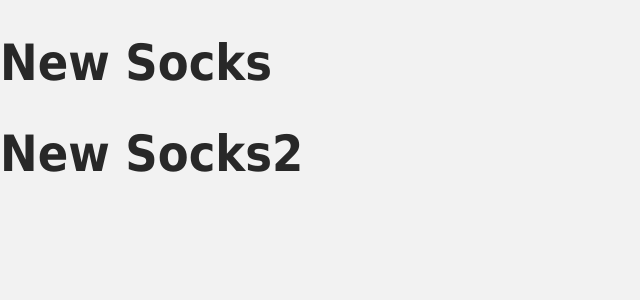
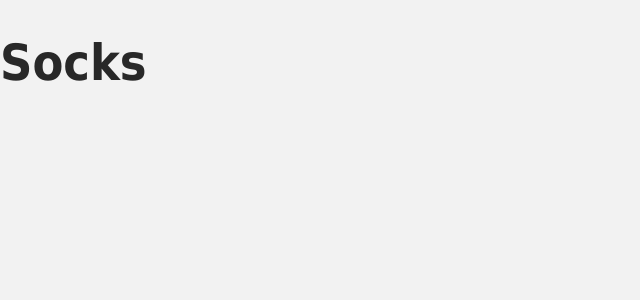
Before and after one commit to p-andhika/vue-for-react, a Vue app: page / in a window 1280 px wide. Shown: the top 300 px of the page, without its empty margins (0-640 px from the left). Built offline with nearby package versions, Linux system fonts and the light colour scheme.

Commit message:
refactor: simplify state management in App.vue

```diff
--- a/src/App.vue
+++ b/src/App.vue
@@ -1,18 +1,26 @@
 <script setup>
 import { ref, reactive } from "vue";
 
+// 'ref' for simpler data
 const product = ref("Socks");
-const product2 = reactive({
-  name: "Socks",
-});
 
-setTimeout(() => {
-  product.value = "New Socks";
-  product2.name = "New Socks2";
-}, 3000);
+// 'reactive' for big and complex data
+// const product2 = reactive({
+//   name: "Socks",
+// });
+
+// composable a.k.a custom hooks in react
+// const useChangeWithDelay = function (state, newValue, delay) {
+//   setTimeout(() => {
+//     state.value = newValue;
+//     // product2.name = "New Socks2";
+//   }, delay);
+// };
+
+// useChangeWithDelay(product, "New Socks", 3000);
 </script>
 
 <template>
   <h1>{{ product }}</h1>
-  <h1>{{ product2.name }}</h1>
+  <!-- <h1>{{ product2.name }}</h1> -->
 </template>
```
